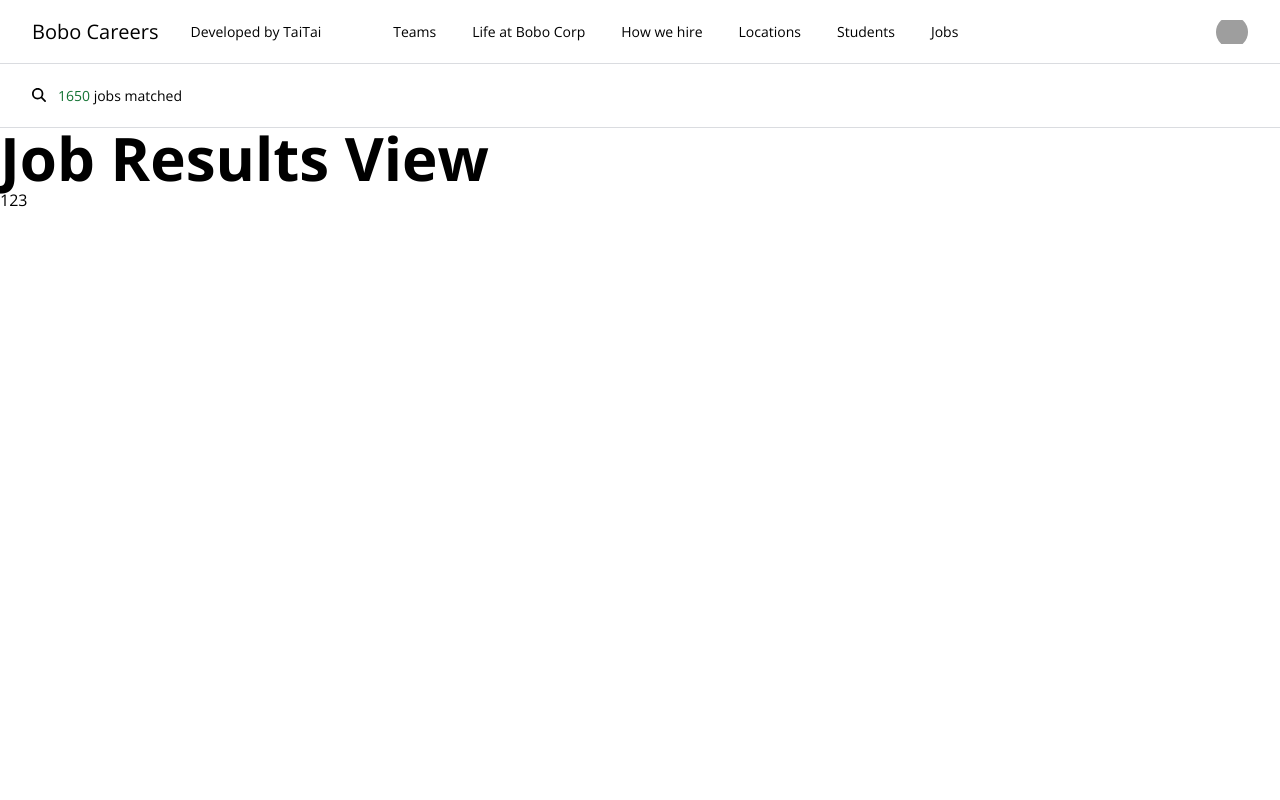
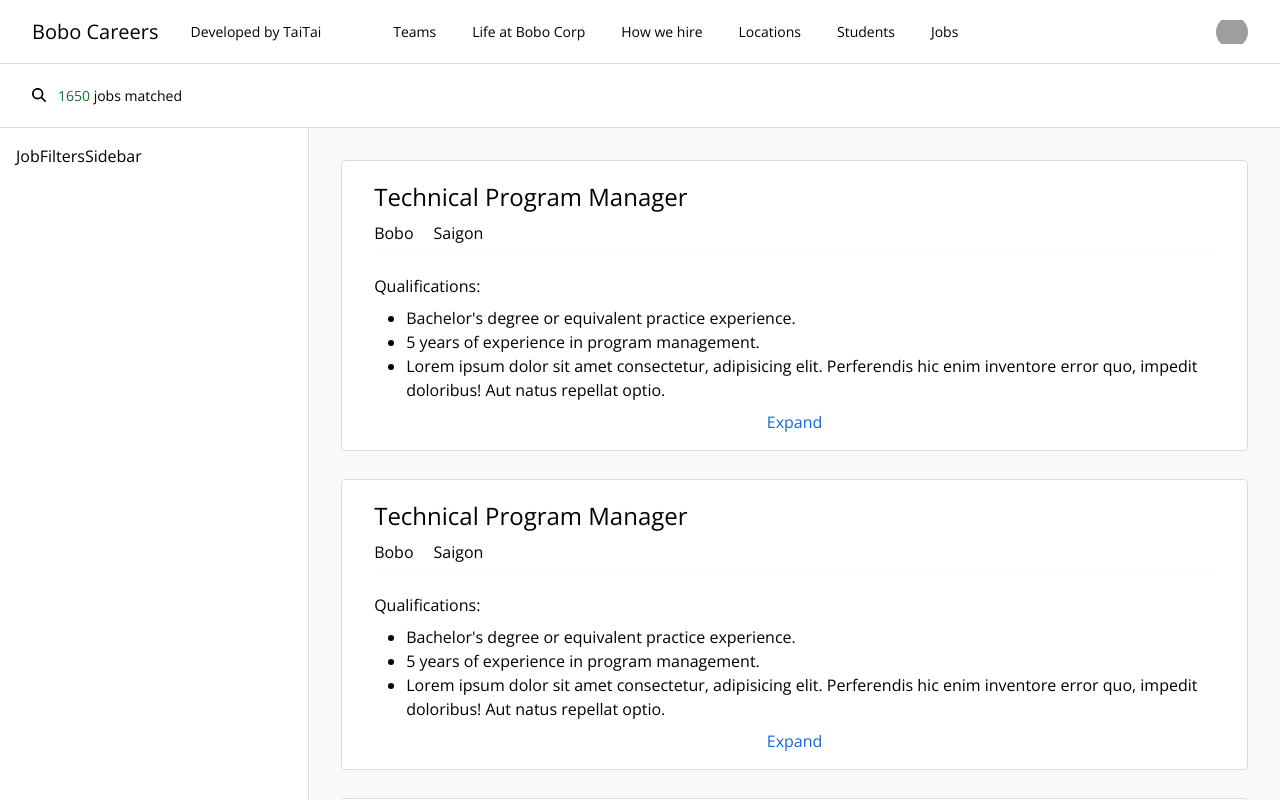
Before and after one commit to taitai120/learning_vue, a Vue app: page /#/jobs/results in a window 1280 px wide. Both pictures are taken after a click on the button "Sign In". Shown: the top 800 px of the page. Built offline with nearby package versions, Linux system fonts and the light colour scheme; grey boxes are pictures that could not be loaded.

Commit message:
finish 17

```diff
--- /dev/null
+++ b/src/components/JobResults/JobFiltersSidebar/JobFiltersSidebar.vue
@@ -0,0 +1,13 @@
+<template>
+  <div
+    class="flex flex-col p-4 bg-white border-r border-solid border-brand-gray-1 w-96"
+  >
+    JobFiltersSidebar
+  </div>
+</template>
+
+<script>
+export default {
+  name: "JobFiltersSidebar",
+};
+</script>
--- /dev/null
+++ b/src/components/JobResults/JobItem.vue
@@ -0,0 +1,51 @@
+<template>
+  <li class="mb-7">
+    <router-link
+      to="/jobs/results/1"
+      class="block mx-auto bg-white border border-solid border-brand-gray-1 rounded hover:shawdow-gray"
+    >
+      <div class="pt-5 pb-2 mx-8 border-b border-solid border-brand-gray-2">
+        <h2 class="mb-2 text-2xl">Technical Program Manager</h2>
+
+        <div class="flex flex-row align-middle">
+          <div class="mr-5">
+            <span>Bobo</span>
+          </div>
+
+          <div>
+            <span>Saigon</span>
+          </div>
+        </div>
+      </div>
+
+      <div class="px-8 py-4">
+        <div>
+          <h3 class="mt-1 mb-2">Qualifications:</h3>
+          <div>
+            <ul class="pl-8 list-disc">
+              <li>Bachelor's degree or equivalent practice experience.</li>
+              <li>5 years of experience in program management.</li>
+              <li>
+                Lorem ipsum dolor sit amet consectetur, adipisicing elit.
+                Perferendis hic enim inventore error quo, impedit doloribus! Aut
+                natus repellat optio.
+              </li>
+            </ul>
+          </div>
+
+          <div class="mt-2 text-center">
+            <router-link to="/jobs/results/1" class="text-brand-blue-1">
+              Expand
+            </router-link>
+          </div>
+        </div>
+      </div>
+    </router-link>
+  </li>
+</template>
+
+<script>
+export default {
+  name: "JobItem",
+};
+</script>
--- /dev/null
+++ b/src/components/JobResults/JobListing.vue
@@ -0,0 +1,22 @@
+<template>
+  <main class="flex-auto p-8 bg-brand-gray-2">
+    <ol>
+      <job-item />
+      <job-item />
+      <job-item />
+      <job-item />
+      <job-item />
+      <job-item />
+    </ol>
+  </main>
+</template>
+
+<script>
+import JobItem from "@/components/JobResults/JobItem.vue";
+export default {
+  name: "JobListing",
+  components: {
+    JobItem,
+  },
+};
+</script>
--- a/src/views/JobResultsView.vue
+++ b/src/views/JobResultsView.vue
@@ -1,16 +1,18 @@
 <template>
-  <h1 class="text-6xl font-bold">Job Results View</h1>
-  <h2>{{ experiment }}</h2>
+  <div class="flex flex-row flex-nowrap w-full">
+    <job-filters-sidebar />
+    <job-listing />
+  </div>
 </template>
 
 <script>
+import JobFiltersSidebar from "@/components/JobResults/JobFiltersSidebar/JobFiltersSidebar.vue";
+import JobListing from "@/components/JobResults/JobListing.vue";
 export default {
   name: "JobResultsView",
-  computed: {
-    experiment() {
-      console.log(this.$route);
-      return "123";
-    },
+  components: {
+    JobFiltersSidebar,
+    JobListing,
   },
 };
 </script>
--- a/tailwind.config.js
+++ b/tailwind.config.js
@@ -20,6 +20,7 @@
       },
       boxShadow: {
         blue: "0 0 3px 3px #4285f4",
+        gray: "0 1px 3px 0 rgba(60, 64, 67, .3)",
       },
     },
   },
```
Also changed, not shown: .eslintrc.js.
